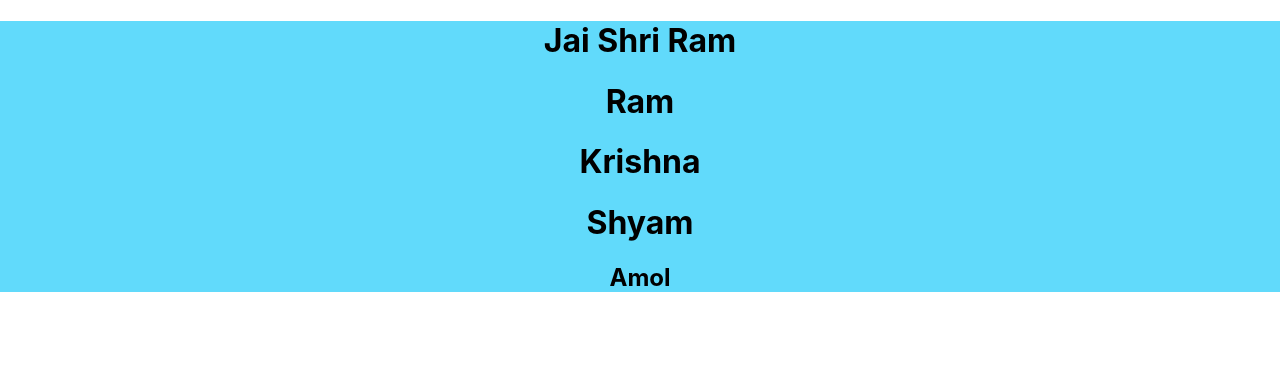
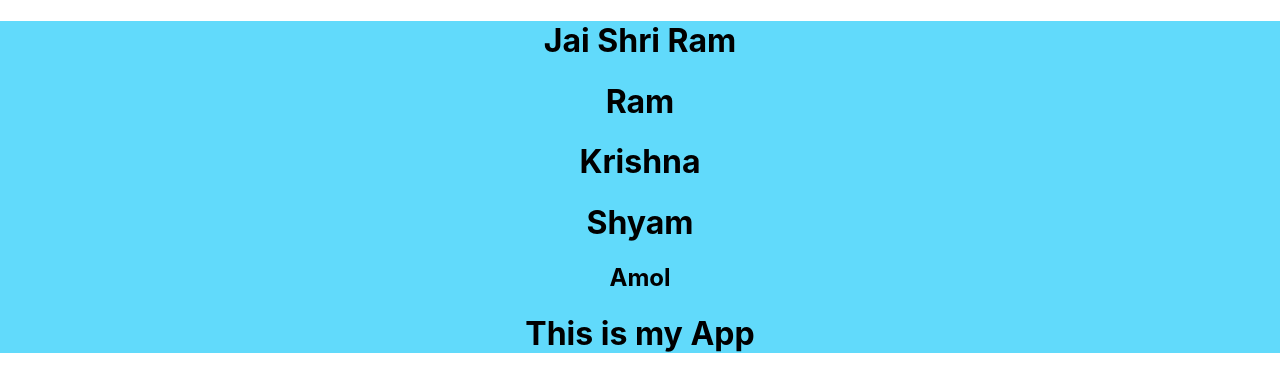
Before and after one commit to amolbajpai/react-demo, a React (Create React App) app: page / in a window 1280 px wide. Shown: the top 392 px of the page. Built offline with nearby package versions, Linux system fonts and the light colour scheme.

Commit message:
Use of ternary operator

```diff
--- a/src/App.js
+++ b/src/App.js
@@ -7,6 +7,7 @@ function App() {
     "name": "Amol",
     "address" : "Noida"
   }
+  let status = true;
   return (
     <div className="main">
       <h1>Jai Shri Ram</h1>
@@ -16,6 +17,11 @@ function App() {
         )
       })}
       <h2>{obj.name}</h2>
+      {(status) ?
+        <h1>This is my App</h1>
+        :
+        <h1>Status is false</h1>
+      }
     </div>
   );
 }
```
